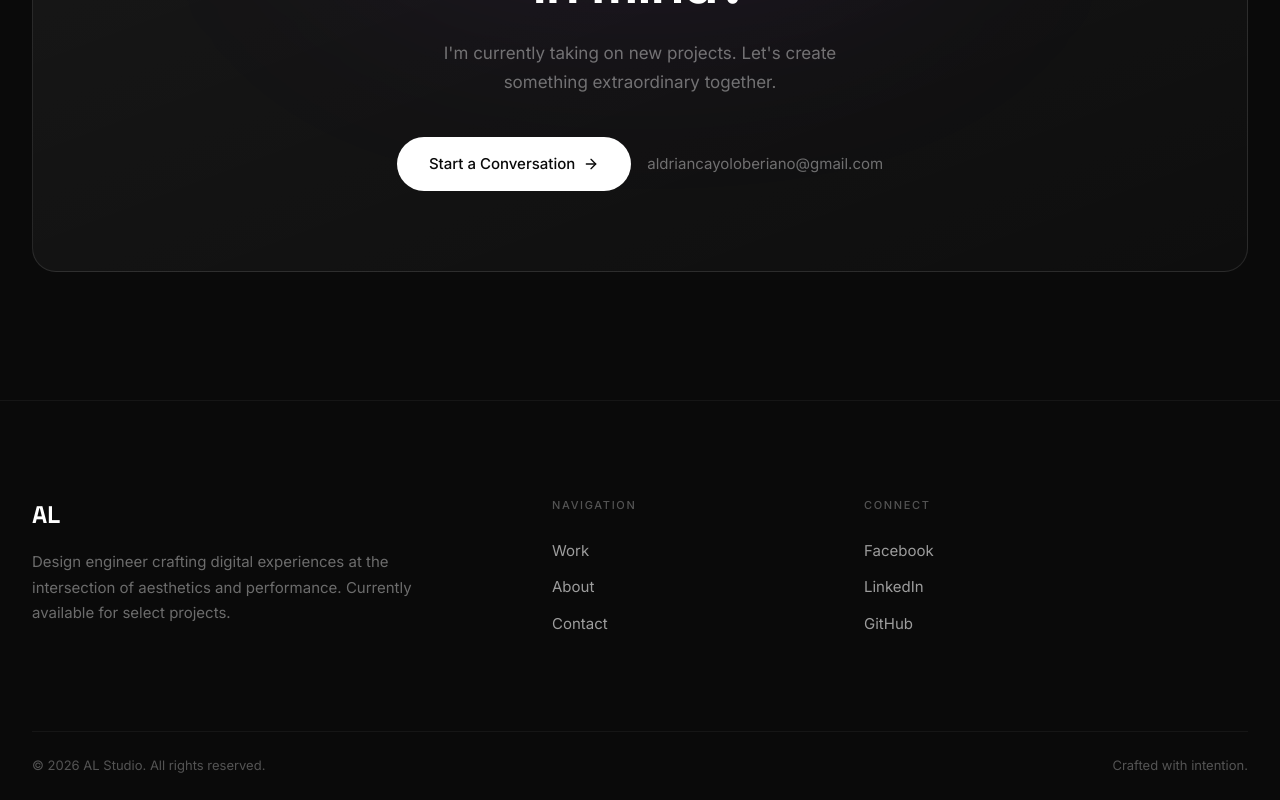
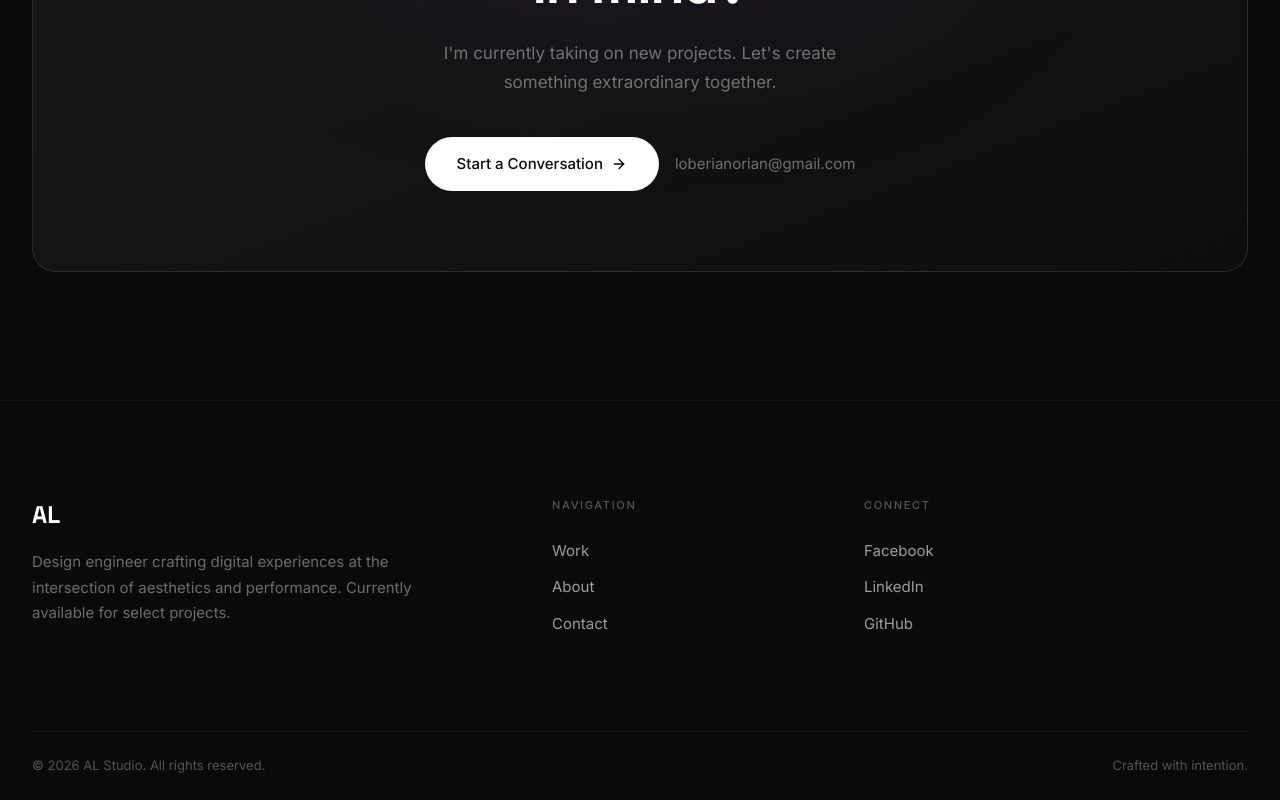
Before and after one commit to AldrianLoberiano/portfolio_design, a React (Vite) app: page / in a window 1280 px wide. Shown: the part 4694-5494 px from the top of the page. Built offline with nearby package versions, Linux system fonts and the light colour scheme; no server answers.

Commit message:
Update CTASection.tsx

```diff
--- a/src/app/components/home/CTASection.tsx
+++ b/src/app/components/home/CTASection.tsx
@@ -50,11 +50,11 @@ export function CTASection() {
                 />
               </Link>
               <a
-                href="mailto:aldriancayoloberiano@gmail.com"
+                href="mailto:loberianorian@gmail.com"
                 className="text-white/40 hover:text-white transition-colors duration-300"
                 style={{ fontFamily: "Inter, sans-serif", fontSize: "0.9375rem" }}
               >
-                aldriancayoloberiano@gmail.com
+                loberianorian@gmail.com
               </a>
             </div>
           </div>
```
